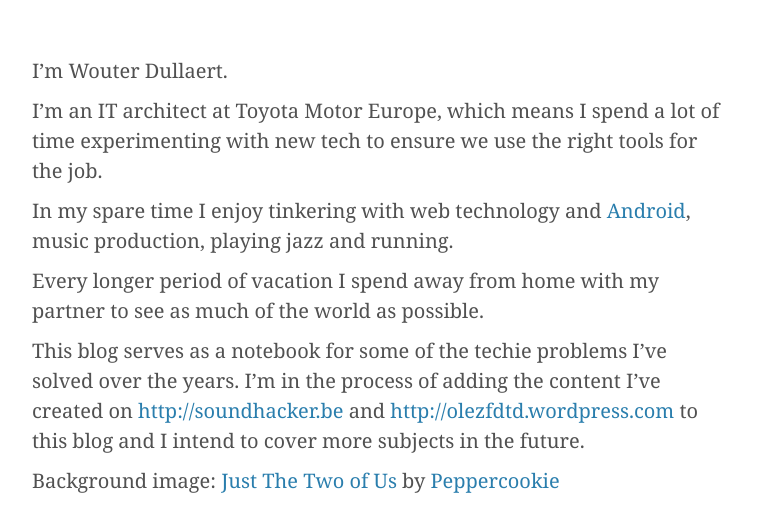
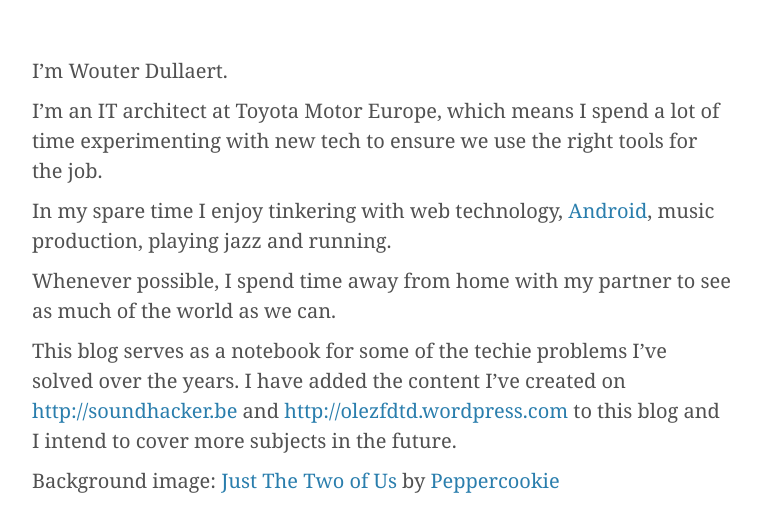
Before and after one commit to wdullaer/wdullaer.github.io, a Jekyll site: the page built from about/index.md, in a window 1280 px wide, cut to the strip 354-956 px from the top of the page. Shown: the top 532 px of the strip, without its empty margins (258-1019 px from the left). Built offline with Jekyll 4.4.1, drawn with Linux system fonts in a browser that asks for light colours; some web fonts are replaced; Markdown is read by kramdown in place of the engine named in the settings.

Commit message:
Fixed some absolute url references

```diff
--- a/_layouts/page.html
+++ b/_layouts/page.html
@@ -4,11 +4,11 @@
 
 <header class="clean" style="height: 350px; background-image: url({{ site.cover }});" data-stellar-background-ratio="0.5" data-stellar-horizontal-offset="50">
 	{% include top.html %}
-	<a href="{{ site.url }}{{ site.baseurl }}">
+	<a href="{{ site.baseurl }}/">
 		<div id="home-title" class="site-icon-page" style="background-image: url({{ site.icon }});" data-stellar-ratio="0.7"></div>
 	</a>
 	</div>
-	<div id="post-info" style="bottom: 30px; text-align: center; line-height: 45px;" data-stellar-ratio="0.7">
+	<div id="post-info" style="color: #555; bottom: 30px; text-align: center; line-height: 45px;" data-stellar-ratio="0.7">
 		<h1>{{ page.title }}</h1>
 	</div>
 </header>
--- a/_posts/2012-03-28-precompile-pgfplots-using-tikzexternalize.markdown
+++ b/_posts/2012-03-28-precompile-pgfplots-using-tikzexternalize.markdown
@@ -27,7 +27,7 @@
 
 Using pgfplots allows you to quickly create very beautiful plots, that look like they belong to your paper, by automatically using the correct fonts and styles. It does this by using the latex compiler to make the figures. This approach is very powerful but has a major drawback: the latex compiler was not made to do this. As a result, latex tends to run out of memory very fast, and projects with a lot of pgfplots tend to take a long time to compile.
 
-We've [previously](http://blog.wdullaer.com/blog/2010/03/16/extending-latex-memory/) shown how to increase the amount of memory latex has available, but this only solves half the problem.
+We've [previously]({% post_url 2010-03-16-extending-latex-memory %}) shown how to increase the amount of memory latex has available, but this only solves half the problem.
 
 A proper way to fix this is using the tikzexternalize command. It causes latex to compile the figures in a separate run, generating pdfs. These pdfs are then included in the main document, reducing both the memory requirements and the compilation time.
 
--- a/about/index.md
+++ b/about/index.md
@@ -1,16 +1,15 @@
 ---
 layout: page
 title: Selfreflection
-dark: true
 ---
 I'm Wouter Dullaert.
 
 I'm an IT architect at Toyota Motor Europe, which means I spend a lot of time experimenting with new tech to ensure we use the right tools for the job.
 
-In my spare time I enjoy tinkering with web technology and [Android](https://play.google.com/store/apps/details?id=com.wdullaer.mnemonic), music production, playing jazz and running.
+In my spare time I enjoy tinkering with web technology, [Android](https://play.google.com/store/apps/details?id=com.wdullaer.mnemonic), music production, playing jazz and running.
 
-Every longer period of vacation I spend away from home with my partner to see as much of the world as possible.
+Whenever possible, I spend time away from home with my partner to see as much of the world as we can.
 
-This blog serves as a notebook for some of the techie problems I've solved over the years. I'm in the process of adding the content I've created on <http://soundhacker.be> and <http://olezfdtd.wordpress.com> to this blog and I intend to cover more subjects in the future.
+This blog serves as a notebook for some of the techie problems I've solved over the years. I have added the content I've created on <http://soundhacker.be> and <http://olezfdtd.wordpress.com> to this blog and I intend to cover more subjects in the future.
 
 Background image: [Just The Two of Us](http://lildutchindian.deviantart.com/art/Just-The-Two-of-Us-165185666) by [Peppercookie](http://peppercookie.deviantart.com/)
--- a/index.html
+++ b/index.html
@@ -5,7 +5,7 @@
 
 <header class="clean" style="height: 350px; background-image: url({{ site.cover }});" data-stellar-background-ratio="0.5" data-stellar-horizontal-offset="50">
 	{% include top.html %}
-	<a href="{{ site.url }}{{ site.baseurl }}">
+	<a href="{{ site.baseurl }}/">
 		<div id="home-title" class="site-icon-home" style="background-image: url({{ site.icon }});" data-stellar-ratio="0.5"></div>
 	</a>
 </header>
```
